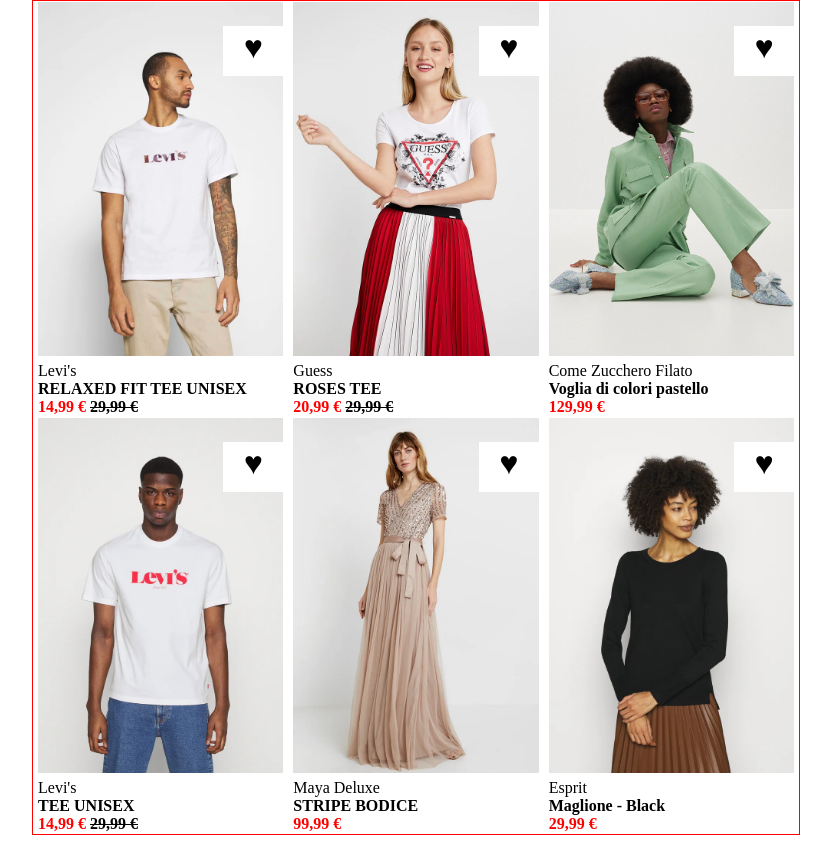
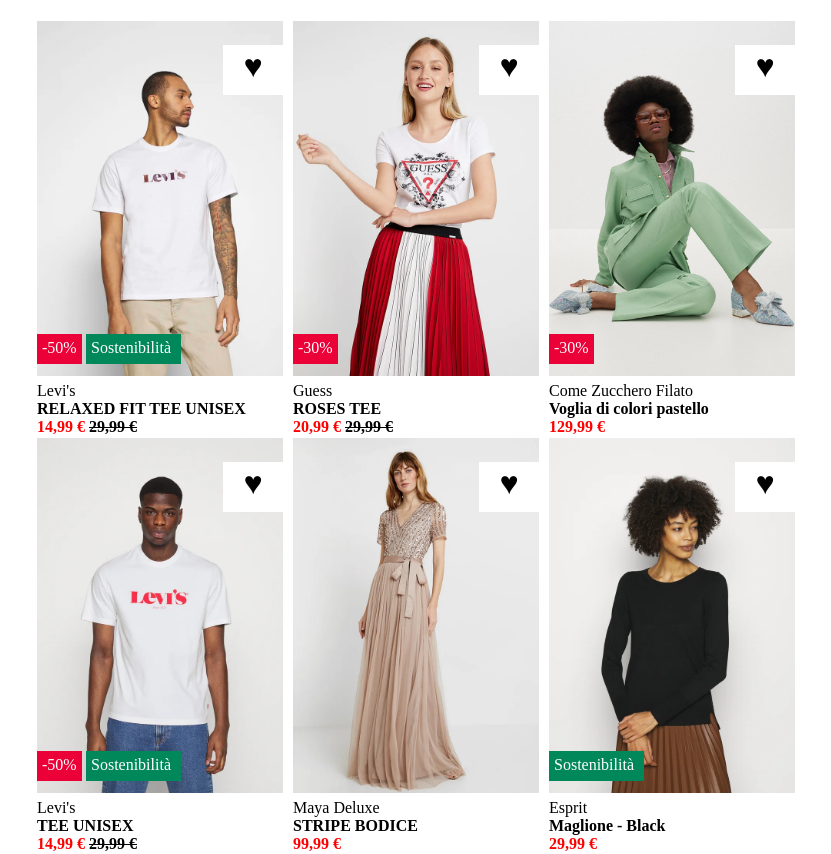
Before and after one commit to SamSepiool/htmlcss-shop, a plain HTML site: page index.html in a window 1280 px wide. Shown: the whole page, without its empty margins (224-1055 px from the left). Drawn offline with Linux system fonts and the light colour scheme.

Commit message:
add sconti/sostenibilità

```diff
--- a/css/style.css
+++ b/css/style.css
@@ -9,7 +9,7 @@
 .box{
     width: 60%;
     margin: auto;
-    border: 1px solid red;
+    padding-top: 20PX;
 }
 
 .cell {
@@ -17,7 +17,6 @@
     display: inline-block;
     padding:1px 5px;
     position: relative;
-
 }
 
 p:last-child{
@@ -54,6 +53,34 @@
 
 }
 
+.sconti{
+    width: 200px;
+    padding: 5px;
+    color: white;
+
+    display: inline-block;
+    position: absolute;
+    bottom: 12px;
+    left:0;
+}
+
+.percentuale{
+    width: 45px;
+    height: 30px;
+    display: inline-block;
+    background-color: #eb0037 ;
+    padding: 5px;
+
+}
+
+.sostenibilità{
+    width: 95px;
+    height: 30px;
+    display: inline-block;
+    background-color: #00875a;
+    padding: 5px;
+}
+
 .cell:hover .b{
     display: block;
 }
--- a/index.html
+++ b/index.html
@@ -9,25 +9,32 @@
     </head>
     <body>
         <div class="box">
+            <!-- INIZIO PRIMA RIGA -->
             <div class="row">
                 <div class="cell">
                     <img src="img/1.webp" alt="">
                     <img class="b" src="img/1b.webp" alt="">
                     <div class="heart">&hearts;</div>
                     <div class="sconti">
-                        <div class="percentuale"></div>
-                        <div class="sostenibilità"></div>
+                        <div class="percentuale"><span>-50%</span></div>
+                        <div class="sostenibilità"><span>Sostenibilità</span></div>
                     </div>
                 </div><!--
                 --><div class="cell">
                     <img src="img/2.webp" alt="">
                     <img class="b" src="img/2b.webp" alt="">
                     <div class="heart">&hearts;</div>
+                    <div class="sconti">
+                        <div class="percentuale"><span>-30%</span></div>
+                    </div>
                 </div><!--
                 --><div class="cell">
                     <img src="img/3.webp" alt="">
                     <img class="b" src="img/3b.webp" alt="">
                     <div class="heart">&hearts;</div>
+                    <div class="sconti">
+                        <div class="percentuale"><span>-30%</span></div>
+                    </div>
                 </div>
             </div>
 
@@ -46,7 +53,8 @@
                 <p><strong>Voglia di colori pastello</strong></p>
                 <p>129,99 €</p>
             </div>
-
+            <!-- FINE PRIMA RIGA -->
+            <!-- INIZIO SECONDA RIGA -->
             <div class="row">
 
                 <div class="cell">
@@ -54,8 +62,8 @@
                     <img class="b" src="img/4b.webp" alt="">
                     <div class="heart">&hearts;</div>
                     <div class="sconti">
-                        <div class="percentuale"></div>
-                        <div class="sostenibilità"></div>
+                        <div class="percentuale">-50%</div>
+                        <div class="sostenibilità">Sostenibilità</div>
                     </div>
                 </div><!--
                 --><div class="cell">
@@ -67,6 +75,9 @@
                     <img src="img/6.webp" alt="">
                     <img class="b" src="img/6b.webp" alt="">
                     <div class="heart">&hearts;</div>
+                    <div class="sconti">
+                        <div class="sostenibilità"><span>Sostenibilità</span></div>
+                    </div>
                 </div>
 
 
@@ -87,9 +98,7 @@
                 <p><strong>Maglione - Black</strong></p>
                 <p>29,99 €</p>
             </div>
-
+            <!-- FINE SECONDA RIGA -->
         </div>
-
-
     </body>
 </html>
```
